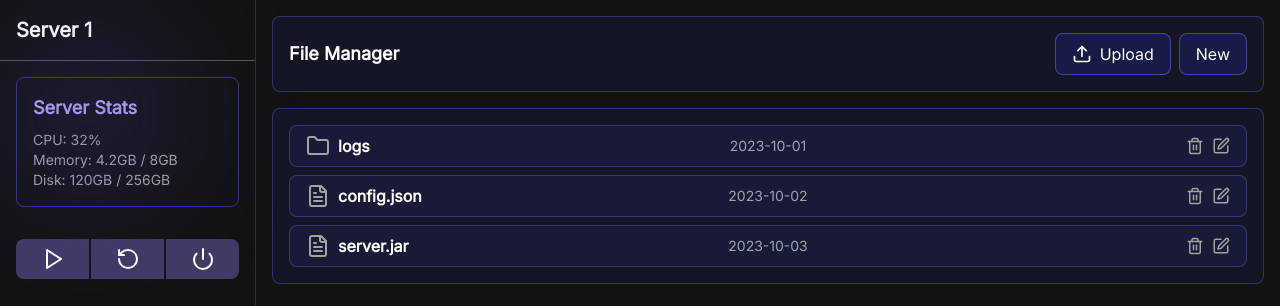
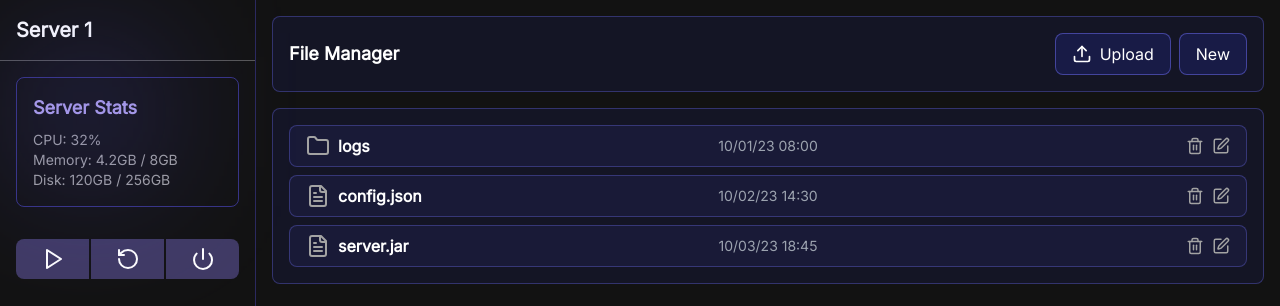
Before and after one commit to dreadfulstep/host, a Next.js app in the folder frontend/: page /dashboard/servers/1/files in a window 1280 px wide. Shown: the top 306 px of the page. Built offline with nearby package versions, Linux system fonts and the light colour scheme.

Commit message:
Using useParams, standaradised the dates to one set format

```diff
--- a/frontend/src/app/dashboard/(user)/servers/[serverId]/files/page.tsx
+++ b/frontend/src/app/dashboard/(user)/servers/[serverId]/files/page.tsx
@@ -1,7 +1,7 @@
 "use client";
 
 import { useState } from "react";
-import { useRouter } from "next/navigation";
+import { useParams, useRouter } from "next/navigation";
 import ServerSidebar from "../components/ServerSidebar";
 import { Upload, Folder, FileText, Trash2, Edit } from "lucide-react";
 
@@ -12,17 +12,32 @@ export type FileType = {
   size?: string;
 };
 
+const formatDate = (dateString: string): string => {
+  const date = new Date(dateString);
+  const options: Intl.DateTimeFormatOptions = {
+    year: '2-digit',
+    month: '2-digit',
+    day: '2-digit',
+    hour: '2-digit',
+    minute: '2-digit',
+    hour12: false,
+  };
+  return date.toLocaleString('en-US', options).replace(',', '');
+};
+
 export default function FilesPage() {
   const [files, setFiles] = useState<FileType[]>([
-    { name: "logs", type: "directory", modified: "2023-10-01" },
-    { name: "config.json", type: "file", modified: "2023-10-02" },
-    { name: "server.jar", type: "file", modified: "2023-10-03" },
+    { name: "logs", type: "directory", modified: "2023-10-01T08:00:00Z" },
+    { name: "config.json", type: "file", modified: "2023-10-02T14:30:00Z" },
+    { name: "server.jar", type: "file", modified: "2023-10-03T18:45:00Z" },
   ]);
+
+  const { serverId } = useParams();
 
   const router = useRouter();
 
   const handleClick = (name: string) => {
-    router.push(`/dashboard/servers/[serverId]/files/${name}`);
+    router.push(`/dashboard/servers/${serverId}/files/${name}`);
   };
 
   const handleDelete = (name: string) => {
@@ -36,7 +51,7 @@ export default function FilesPage() {
   const handleNew = () => {
     setFiles([
       ...files,
-      { name: "Test", type: "file", modified: new Date().toLocaleDateString() },
+      { name: "Test", type: "file", modified: new Date().toISOString() },
     ]);
     console.log("Creating new file/folder");
   };
@@ -79,7 +94,9 @@ export default function FilesPage() {
                     <p className="text-white font-semibold">{file.name}</p>
                   </div>
 
-                    <p className="text-sm text-gray-400 w-1/3 text-center">{file.modified}</p>
+                  <p className="text-sm text-gray-400 w-1/3 text-center">
+                    {formatDate(file.modified)}
+                  </p>
 
                   <div className="flex items-center justify-end px-4 w-1/3 space-x-2">
                     <button
```
Lines whose indentation alone changed are shown as unchanged.
